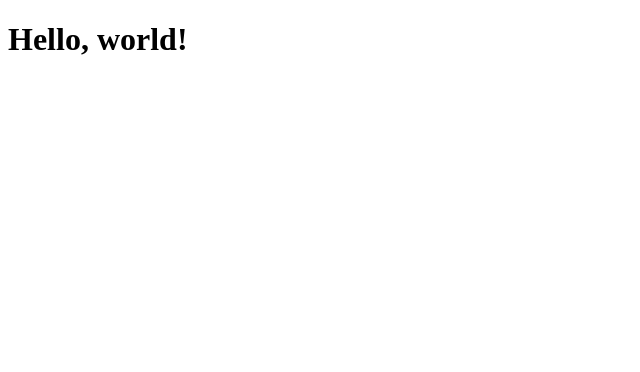
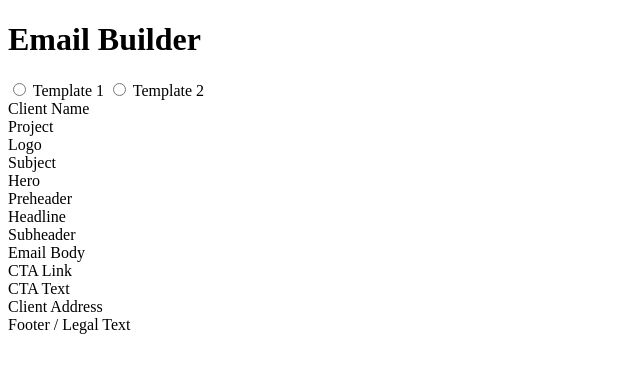
Before and after one commit to ZPotts/vp-email-builder, a plain HTML site: page index.html in a window 1280 px wide. Shown: the whole page, without its empty margins (0-640 px from the left). Drawn offline with Linux system fonts and the light colour scheme.

Commit message:
prepping form

```diff
--- a/index.html
+++ b/index.html
@@ -1,16 +1,85 @@
 <!doctype html>
 <html lang="en">
+
 <head>
   <!-- Required meta tags -->
   <meta charset="utf-8">
   <meta name="viewport" content="width=device-width, initial-scale=1">
 
-    <!-- Bootstrap CSS -->
+  <title>Email Builder Request Form</title>
+</head>
 
-    <title>Hello, world!</title>
-  </head>
 <body>
-    <h1>Hello, world!</h1>
+  <h1>Email Builder</h1>
+  <form>
+    <!-- email template -->
+
+    <div id="form_template_radio">
+      <input type="radio" id="t1" name="template" value="t1">
+      <label for="t1">Template 1</label>
+      <input type="radio" id="t2" name="template" value="t2">
+      <label for="t1">Template 2</label>
+    </div>
+
+    <!-- client name -->
+    <div id="form_template_client">
+      <label for="">Client Name</label><br>
+    </div>
+
+    <!-- project name -->
+    <div id="form_template_project">
+      <label for="">Project</label><br>
+    </div>
+    <!-- logo upload -->
+    <div id="form_template_logo">
+      <label for="">Logo</label><br>
+    </div>
+    <!-- subject line -->
+    <div id="form_template_subject">
+      <label for="">Subject</label><br>
+    </div>
+    <!-- hero image -->
+    <div id="form_template_hero">
+      <label for="">Hero</label><br>
+    </div>
+    <!-- preheader -->
+    <div id="form_template_preheader">
+      <label for="">Preheader</label><br>
+    </div>
+    <!-- headline -->
+    <div id="form_template_headline">
+      <label for="">Headline</label><br>
+    </div>
+    <!-- subheader -->
+    <div id="form_template_subheader">
+      <label for="">Subheader</label><br>
+    </div>
+    <!-- body copy -->
+    <div id="form_template_body">
+      <label for="">Email Body</label><br>
+    </div>
+    <!-- CTA link -->
+    <div id="form_template_ctaLink">
+      <label for="">CTA Link</label><br>
+    </div>
+    <!-- CTA text -->
+    <div id="form_template_ctaText">
+      <label for="">CTA Text</label><br>
+    </div>
+    <!-- footer: sender address-->
+    <div id="form_template_address">
+      <label for="">Client Address</label><br>
+    </div>
+    <!-- footer: legal etc -->
+    <div id="form_template_legal">
+      <label for="">Footer / Legal Text</label><br>
+    </div>
+    <!-- submit -->
+    <div id="form_template_submit">
+      <label for=""></label><br>
+    </div>
+  </form>
 
 </body>
+
 </html>
```
Lines whose indentation alone changed are shown as unchanged.
